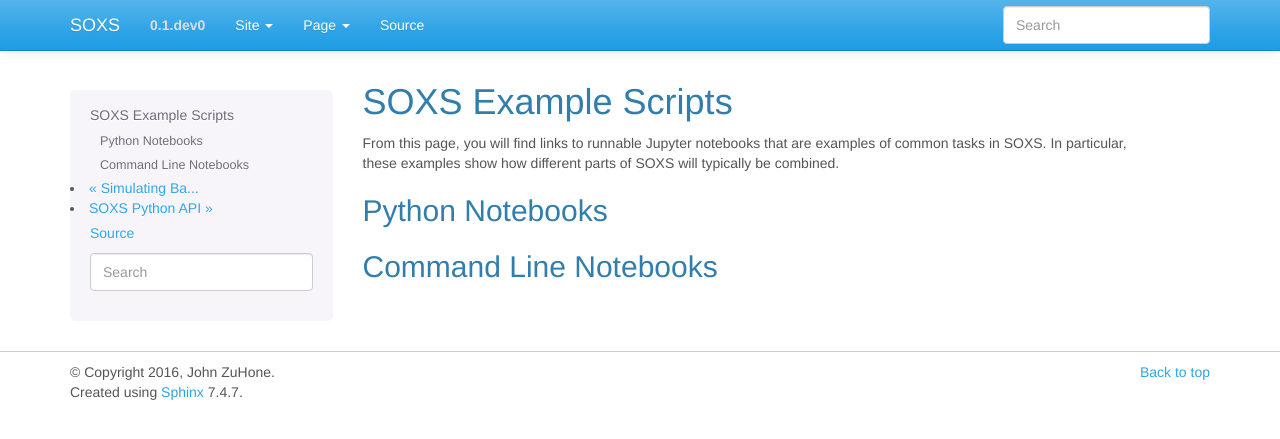
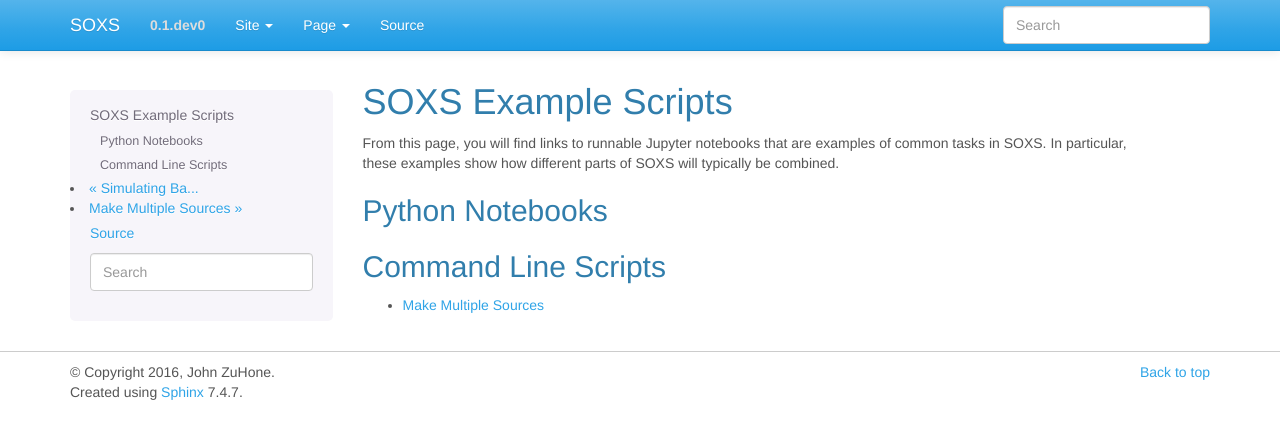
Before and after one commit to lynx-x-ray-observatory/soxs, a Sphinx documentation site: the page built from doc/source/examples/index.rst, in a window 1280 px wide. Shown: the top 439 px of the page. Built offline with Sphinx 7.4.7, drawn with Linux system fonts in a browser that asks for light colours.

Commit message:
multiple sources example script

```diff
--- a/doc/source/examples/index.rst
+++ b/doc/source/examples/index.rst
@@ -10,5 +10,10 @@ different parts of SOXS will typically be combined.
 Python Notebooks
 ----------------
 
-Command Line Notebooks
-----------------------
+Command Line Scripts
+--------------------
+
+.. toctree::
+   :maxdepth: 1
+
+   make_multiple_sources
```
Also changed, not shown: doc/source/examples/make_multiple_sources.rst (added, +37 -0 lines), doc/source/images/multiple_source.png (added), 1 other file.
